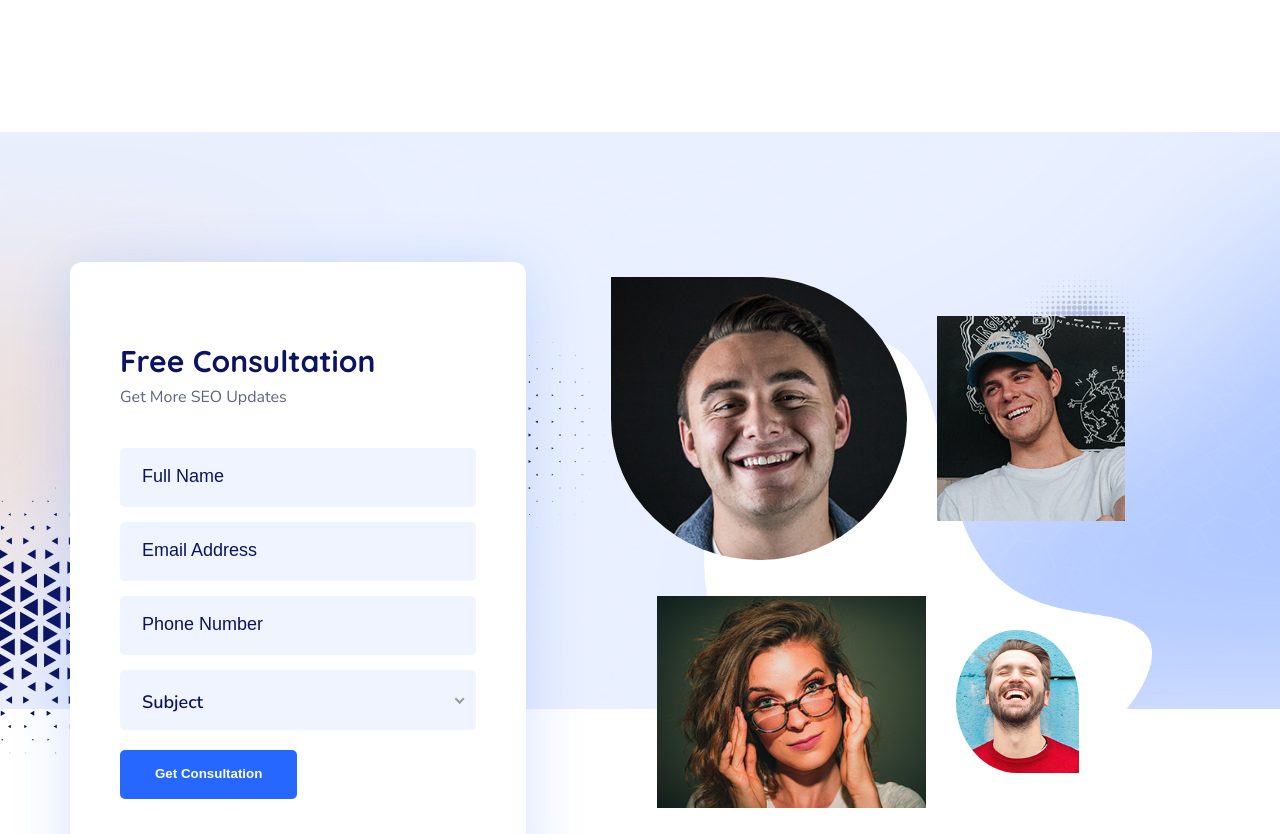
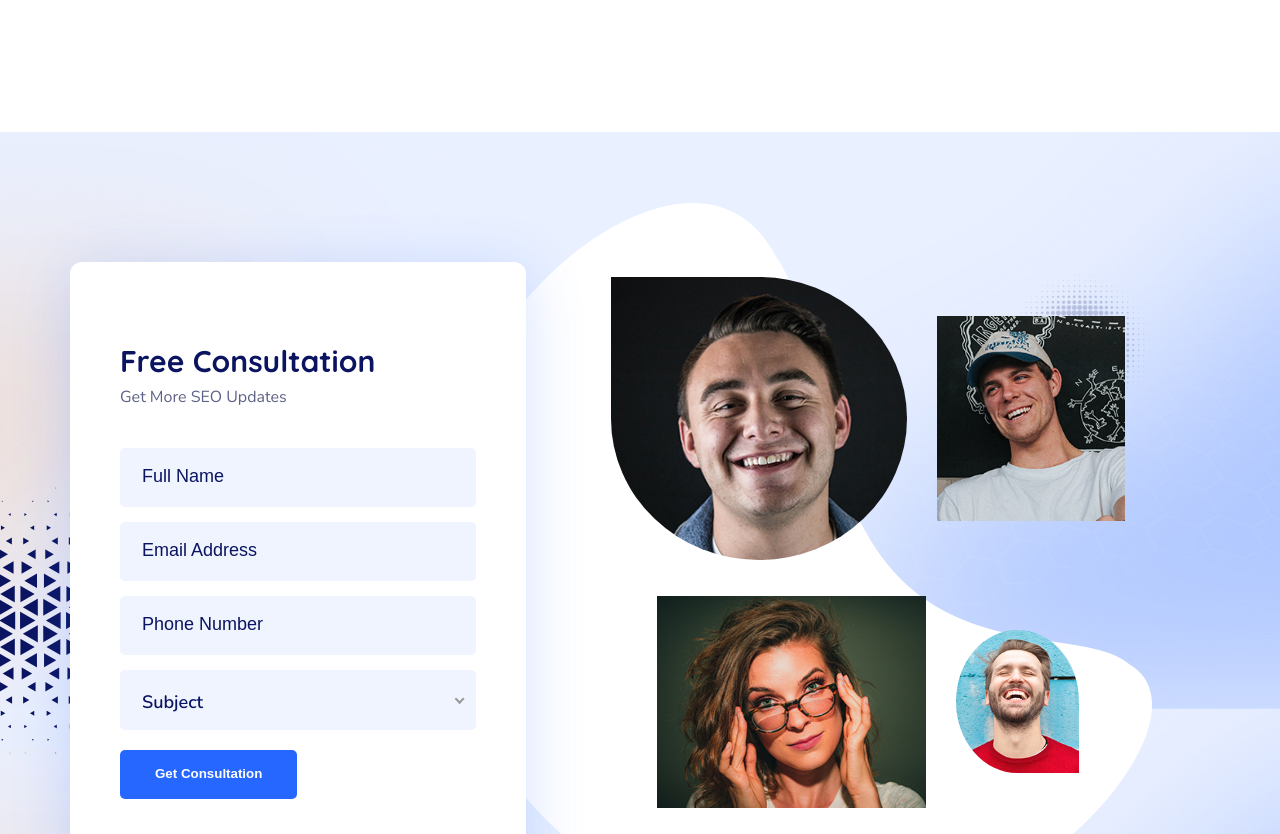
Before and after one commit to chanvandaneb/practiceproject, a plain HTML site: page index.html in a window 1280 px wide. Shown: the part 4340-5174 px from the top of the page. Drawn offline with nearby package versions, Linux system fonts and the light colour scheme; files whose address does not match are found by name.

Commit message:
agency template

```diff
--- a/assets/css/style.css
+++ b/assets/css/style.css
@@ -530,10 +530,11 @@ header .header {
 /* ----- CONSULTATION SECTION ----- */
 
 .consultation {
+    height: 100%;
+    width: 100%;
     padding-top: 130px;
     padding-bottom: 120px;
     background-image: url(/assets/images/consultation/consultation-bg.jpg);
-    background-repeat: no-repeat;
     background-size: 100%;
     position: relative;
     z-index: 1;
@@ -556,12 +557,12 @@ header .header {
     position: absolute;
     content: '';
     top: 0;
-    left: -10%;
+    right: 10%;
     width: 100%;
     height: 100%;
     z-index: -1;
     background-image: url(/assets/images/consultation/blob-white.png);
-    background-size: 35%;
+    /* background-size: 35%; */
     background-repeat: no-repeat;
     background-position: right center;
 }
```
